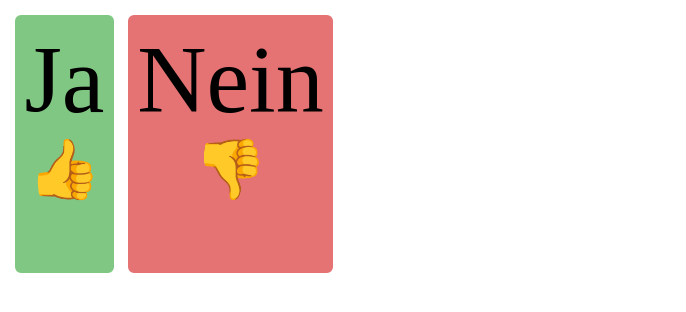
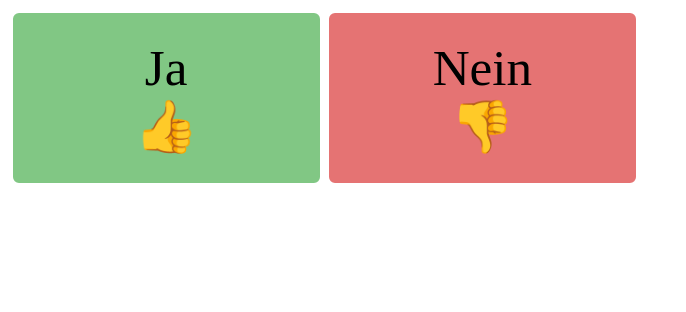
Before and after one commit to spuckydaslama/moderationcardpicker, a plain HTML site: page index.html in a window 1280 px wide. Shown: the whole page, without its empty margins (0-686 px from the left). Drawn offline with Linux system fonts and the light colour scheme.

Commit message:
Update styles.css

```diff
--- a/styles.css
+++ b/styles.css
@@ -3,6 +3,10 @@
 }
 .cardrow .card {
   margin: 0.05em
+}
+.thumbnail {
+  min-width: 20vw;
+  padding: 0.5em;
 }
 .card-overlay {
   position: fixed;
@@ -15,6 +19,8 @@
 }
 .card-overlay:target {
   visibility: visible;
+}
+.card:target {
   margin: 0;
   border: 0px;
   border-radius: 0px;
@@ -26,12 +32,6 @@
   align-items: center;
   border-radius: 8px;
   border: 2px solid white;
-  font-size: 6rem;
-  padding: 0.1em;
-}
-.icon {
-  font-size: 0.61em;
-  margin-bottom: 1em;
 }
 .green {
   background-color: #81C784;
@@ -43,3 +43,9 @@ a, a:hover, a:visited {
   text-decoration: none;
   color: black;
 }
+.fs-4 {
+  font-size: 4vw;
+}
+.fs-xxl {
+  font-size: 25vw;
+}
```
